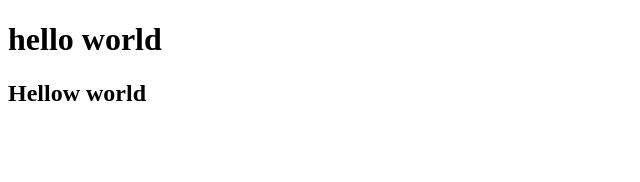
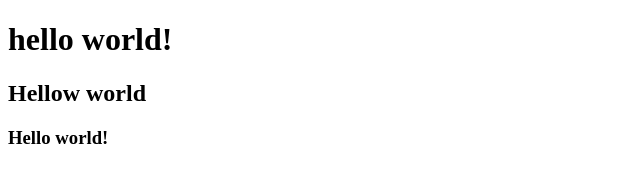
Before and after one commit to mjavedjs/Hello_world, a plain HTML site: page index.html in a window 1280 px wide. Shown: the whole page, without its empty margins (0-640 px from the left). Drawn offline with Linux system fonts and the light colour scheme.

Commit message:
h3 added

```diff
--- a/index.html
+++ b/index.html
@@ -6,7 +6,8 @@
     <title>Document</title>
 </head>
 <body>
-    <h1>hello world</h1>
+    <h1>hello world!</h1>
     <h2>Hellow world</h2>
+    <h3>Hello world!</h3>
 </body>
 </html>
```
